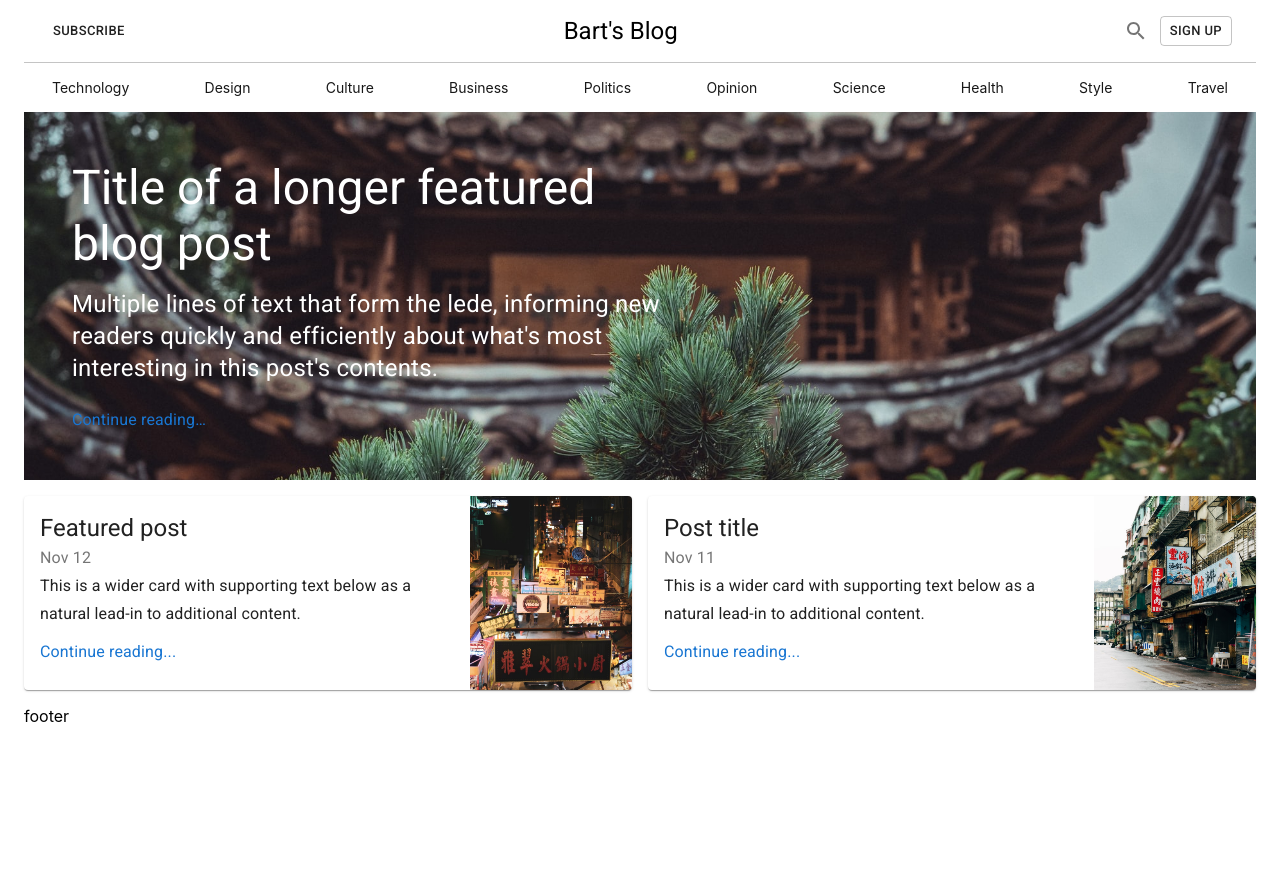
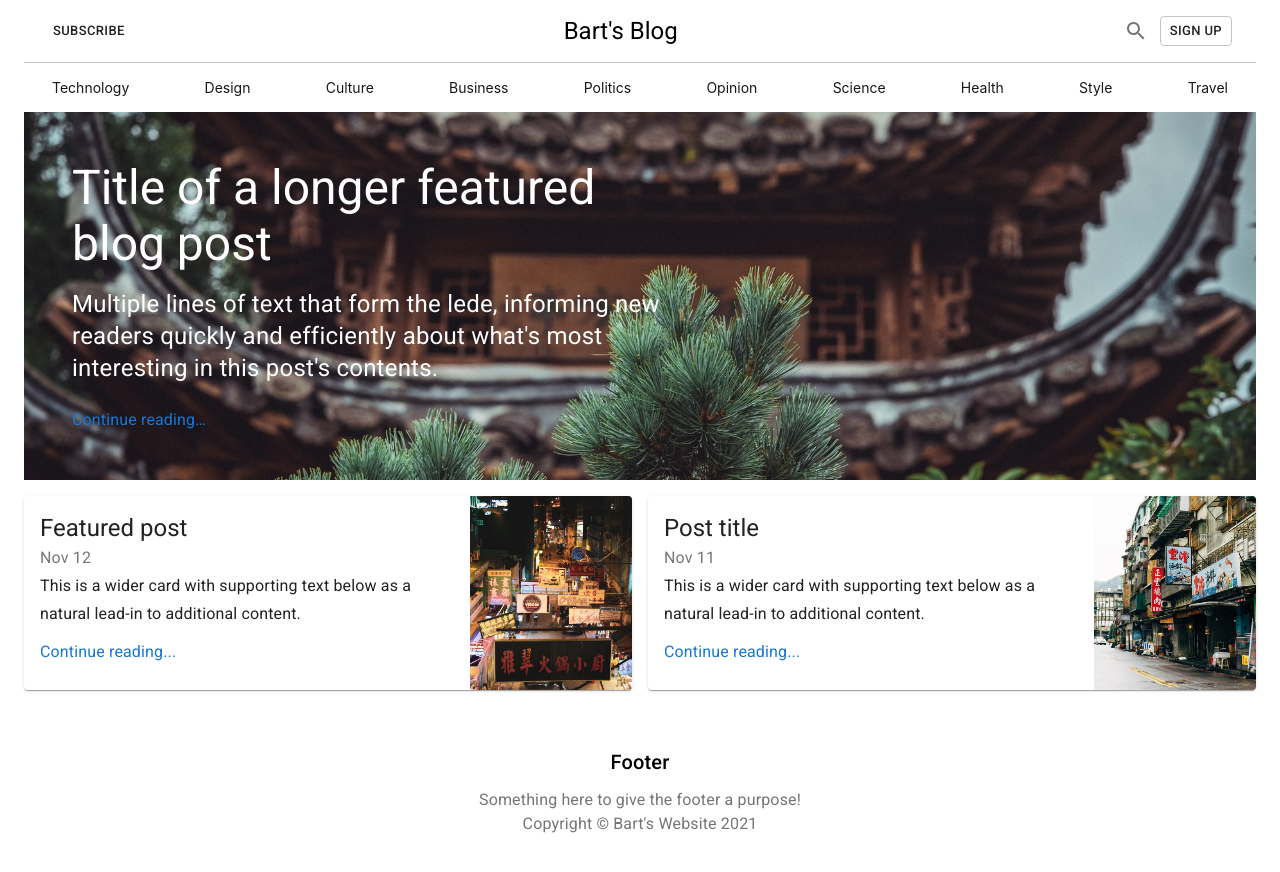
Before and after one commit to IlyaKrapivnoy/material_ui_responsive_site_2, a React (Create React App) app: page / in a window 1280 px wide. Shown: the top 872 px of the page. Before the commit the page ends 800 px from the top, so only its background shows below. Built offline with nearby package versions, Linux system fonts and the light colour scheme.

Commit message:
add footer styling

```diff
--- a/src/components/Footer.jsx
+++ b/src/components/Footer.jsx
@@ -1,9 +1,45 @@
-import { Container } from '@material-ui/core';
+import { Container, makeStyles, Typography } from '@material-ui/core';
+
+const useStyles = makeStyles((theme) => ({
+    footer: {
+        display: 'flex',
+        justifyContent: 'center',
+        alignItems: 'center',
+        flexDirection: 'column',
+        padding: '40px 0',
+    },
+    footerTitle: {
+        marginBottom: 10,
+    },
+    footerDescr: {
+        color: 'rgba(0, 0, 0, 0.54)',
+    },
+    footerCopyright: {
+        color: 'rgba(0, 0, 0, 0.54)',
+    },
+}));
 
 const Footer = () => {
+    const classes = useStyles();
+
     return (
         <>
-            <Container maxWidth='lg'>footer</Container>
+            <Container maxWidth='lg'>
+                <div className={classes.footer}>
+                    <Typography className={classes.footerTitle} variant='h6'>
+                        Footer
+                    </Typography>
+                    <Typography className={classes.footerDescr} variant='body1'>
+                        Something here to give the footer a purpose!
+                    </Typography>
+                    <Typography
+                        className={classes.footerCopyright}
+                        variant='body1'
+                    >
+                        Copyright © Bart's Website 2021
+                    </Typography>
+                </div>
+            </Container>
         </>
     );
 };
```
